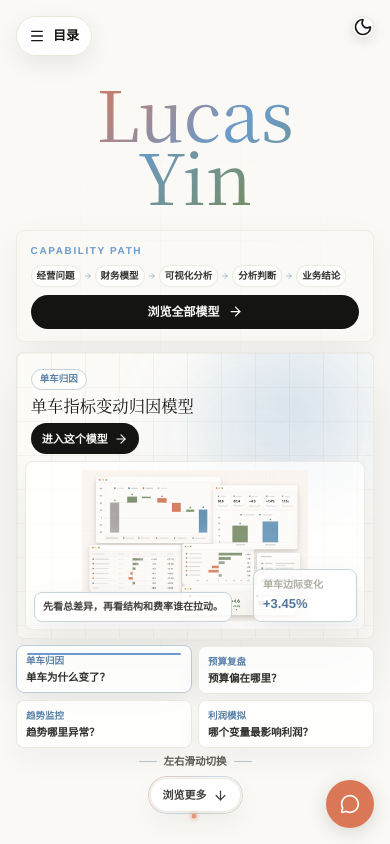
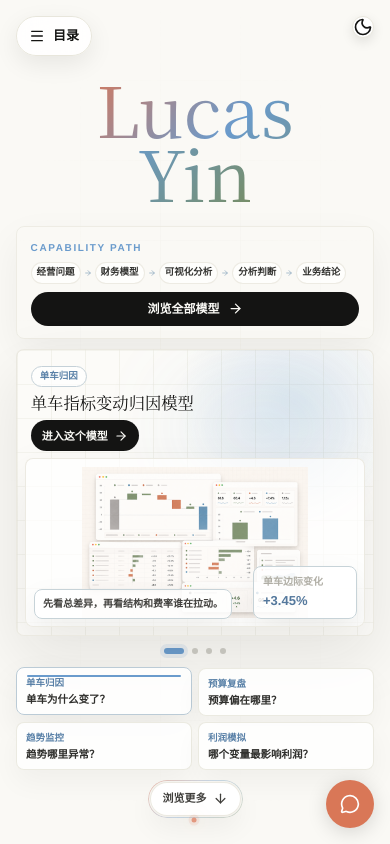
Before and after one commit to yinpengtao2002-ai/yinpengtao2002-ai.github.io, a Next.js app: page / in a window 390 px wide. Shown: the top 844 px of the page. Built offline with nearby package versions, Linux system fonts and the light colour scheme.

Commit message:
Refine mobile hero carousel dots

```diff
--- a/src/app/globals.css
+++ b/src/app/globals.css
@@ -640,8 +640,16 @@ h6 {
   transform: scaleX(1);
 }
 
-.home-hero-stage-swipe-cue {
+.home-hero-stage-dots {
   display: none;
+}
+
+.home-hero-stage-dot {
+  appearance: none;
+  border: 0;
+  border-radius: 999px;
+  cursor: pointer;
+  padding: 0;
 }
 
 @keyframes homeHeroStageIn {
@@ -2559,23 +2567,39 @@ h6 {
     font-size: 10.5px;
   }
 
-  .home-hero-stage-swipe-cue {
-    display: inline-flex;
+  .home-hero-stage-dots {
+    display: flex;
     align-items: center;
     justify-content: center;
-    gap: 7px;
-    color: color-mix(in srgb, var(--foreground) 54%, var(--muted));
-    font-size: 10.5px;
-    font-weight: 800;
-    line-height: 1;
-    margin-top: 1px;
-  }
-
-  .home-hero-stage-swipe-cue span {
-    width: 18px;
-    height: 1px;
+    gap: 8px;
+    margin: -1px 0 1px;
+    min-height: 18px;
+  }
+
+  .home-hero-stage-dot {
+    width: 6px;
+    height: 6px;
     border-radius: 999px;
-    background: color-mix(in srgb, var(--hero-stage-accent) 42%, var(--border));
+    background: color-mix(in srgb, var(--foreground) 24%, var(--border));
+    opacity: 0.76;
+    transition:
+      background 0.22s ease,
+      box-shadow 0.22s ease,
+      opacity 0.22s ease,
+      transform 0.22s ease,
+      width 0.22s ease;
+  }
+
+  .home-hero-stage-dot.is-active {
+    width: 20px;
+    background: var(--hero-stage-accent);
+    box-shadow: 0 0 0 4px color-mix(in srgb, var(--hero-stage-accent) 14%, transparent);
+    opacity: 1;
+  }
+
+  .home-hero-stage-dot:focus-visible {
+    outline: 2px solid color-mix(in srgb, var(--hero-stage-accent) 64%, var(--foreground));
+    outline-offset: 3px;
   }
 
   .product-stage-image {
--- a/src/components/home/HeroModelStage.tsx
+++ b/src/components/home/HeroModelStage.tsx
@@ -149,6 +149,22 @@ export default function HeroModelStage() {
         </div>
       </div>
 
+      <div className="home-hero-stage-dots" aria-label="当前模型轮播位置">
+        {HERO_MODEL_STAGES.map((stage, index) => {
+          const isActive = index === activeIndex;
+          return (
+            <button
+              key={stage.slug}
+              type="button"
+              className={`home-hero-stage-dot${isActive ? " is-active" : ""}`}
+              aria-label={`切换到${stage.label}`}
+              aria-current={isActive ? "true" : undefined}
+              onClick={() => setActiveIndex(index)}
+            />
+          );
+        })}
+      </div>
+
       <div className="home-hero-stage-picker" aria-label="选择一个经营问题，进入对应模型">
         {HERO_MODEL_STAGES.map((stage, index) => {
           const isActive = index === activeIndex;
@@ -167,11 +183,6 @@ export default function HeroModelStage() {
           );
         })}
       </div>
-      <div className="home-hero-stage-swipe-cue" aria-hidden="true">
-        <span />
-        左右滑动切换
-        <span />
-      </div>
     </div>
   );
 }
```
Also changed, not shown: 1 other file (tests, documents, lock files or other folders).
